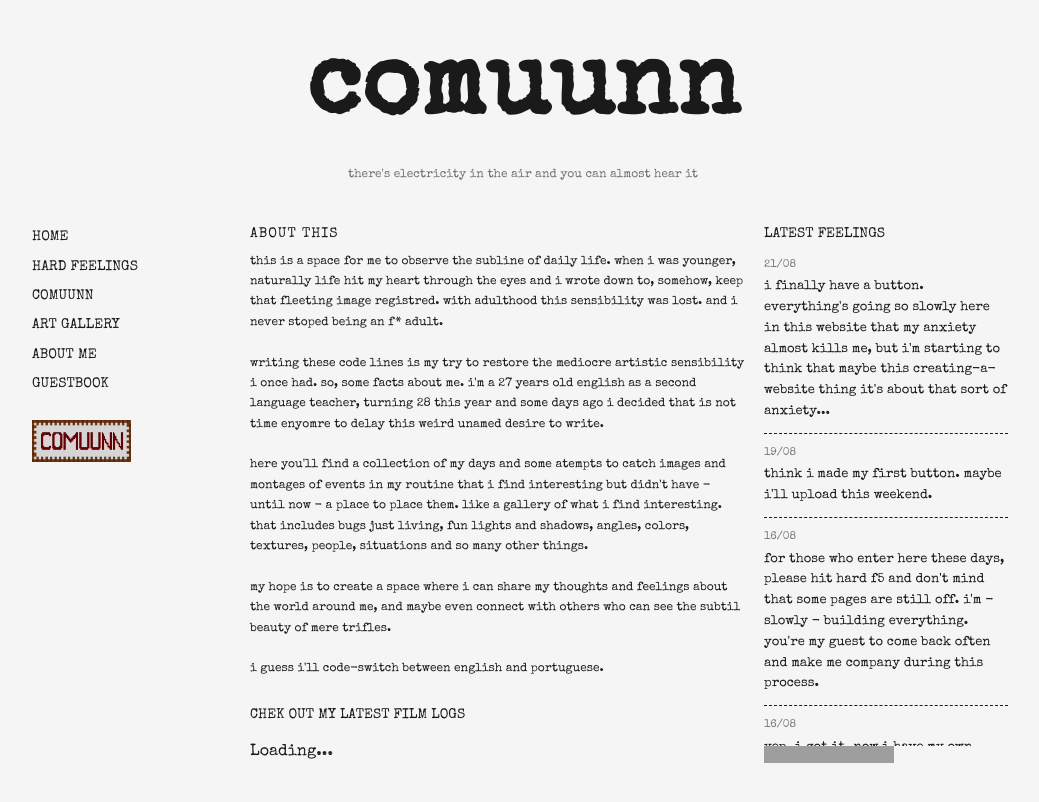
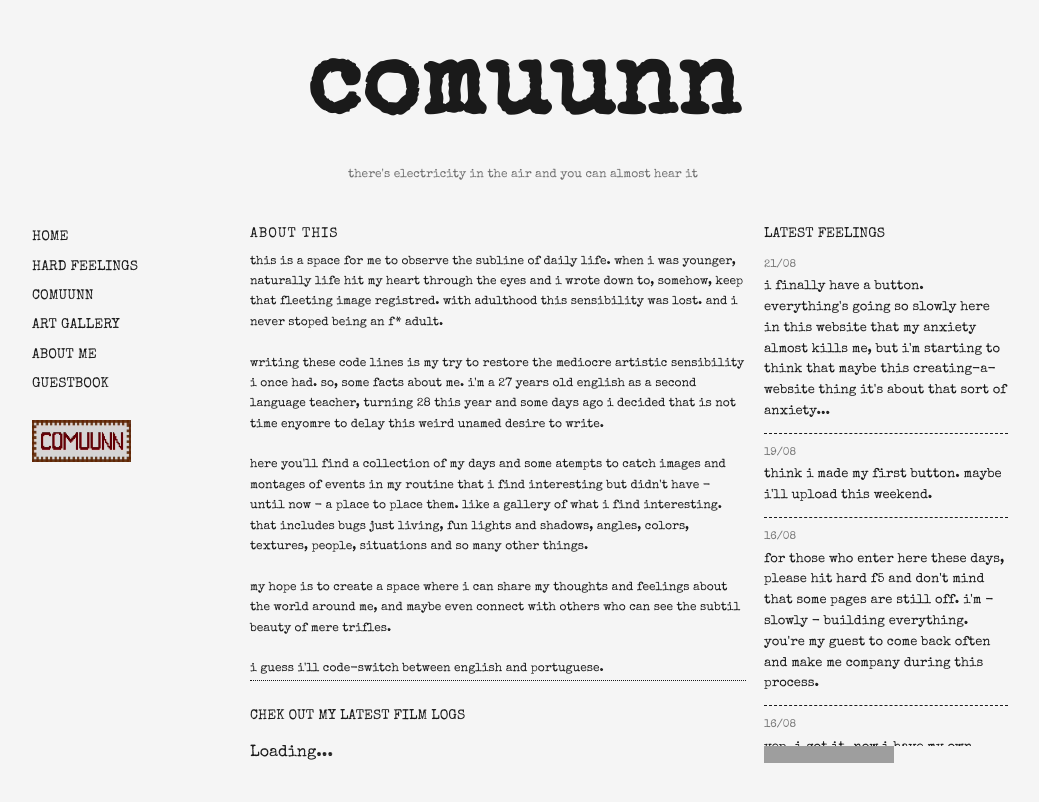
Before and after one commit to guiolhermer/comuunn, a Jekyll site: the page built from index.html, in a window 1280 px wide. Shown: the top 802 px of the page, without its empty margins (117-1156 px from the left). Built offline with Jekyll 4.4.1, drawn with Linux system fonts in a browser that asks for light colours; grey boxes are pictures that could not be loaded.

Commit message:
letterboxd

```diff
--- a/assets/style.css
+++ b/assets/style.css
@@ -116,6 +116,7 @@ a:hover {
   line-height: 1.7;
   margin: 0 0 24px;
   white-space: pre-line;
+  border-bottom: 0.5px dotted var(--ink);
 }
 
 .titulo-latest-feelings {
```
